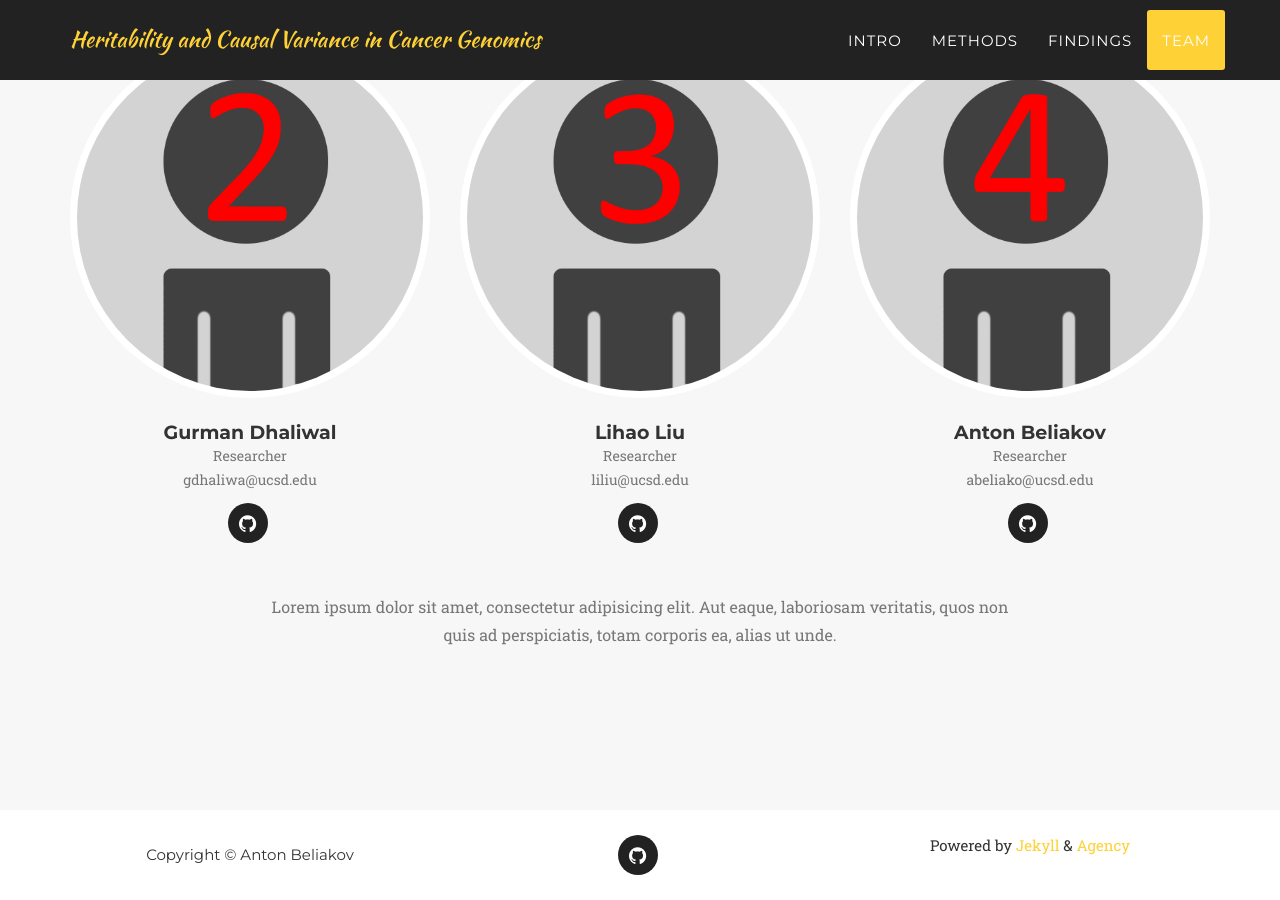
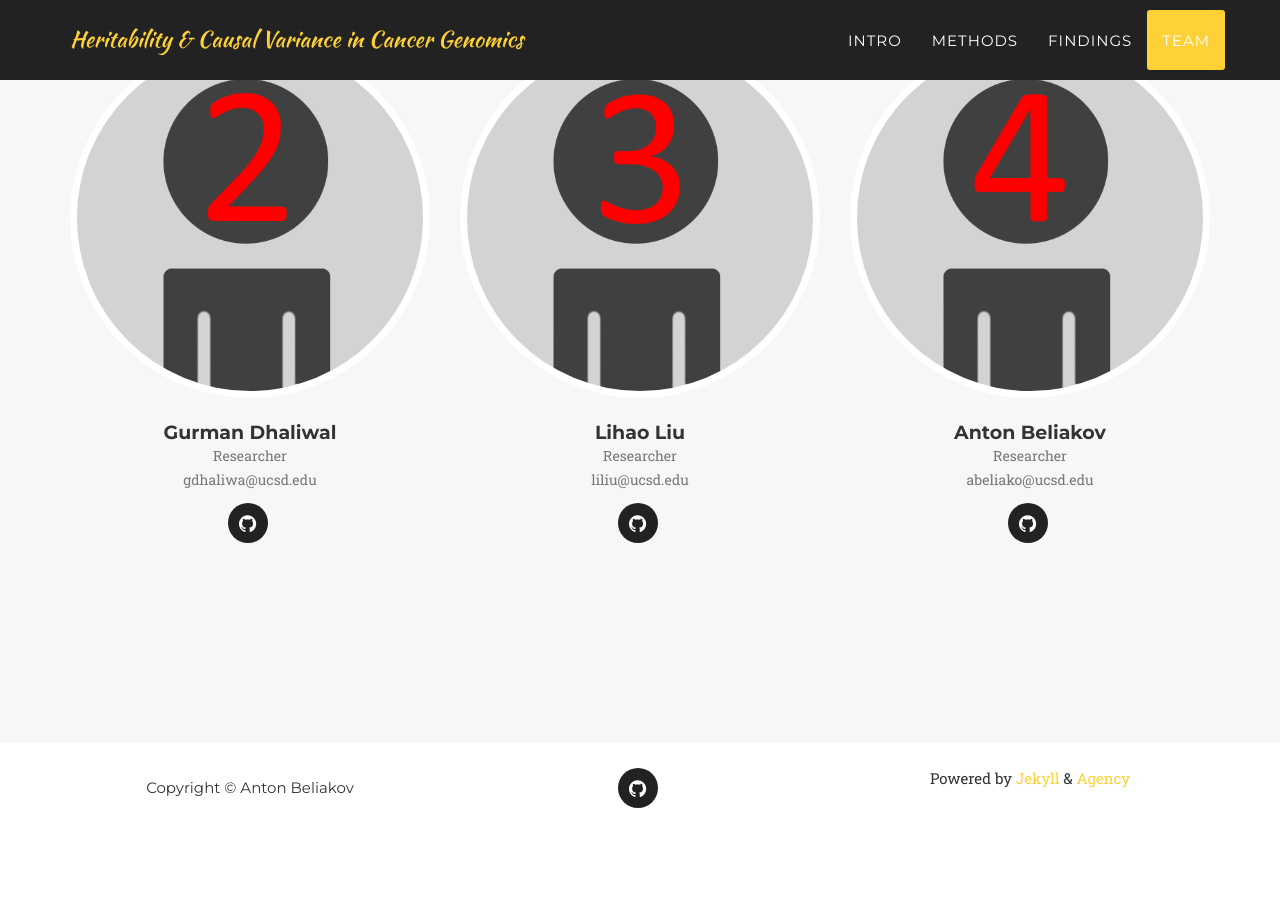
Before and after one commit to AntonBeliakovUCSD/Capstone, a Jekyll site: the page built from index.html, in a window 1280 px wide and 900 px high, scrolled down 4155 px. Built offline with Jekyll 4.4.1, drawn with Linux system fonts in a browser that asks for light colours; some web fonts are replaced; after the commit the page ends 4988 px from its top, so only the background shows below that; some of the changed text lies outside the part shown.

Commit message:
title change

```diff
--- a/_config.yml
+++ b/_config.yml
@@ -2,7 +2,7 @@ url: https://antonbeliakovucsd.github.io
 baseurl: /Capstone/
 
 # Site settings
-title: Heritability and Causal Variance in Cancer Genomics
+title: Heritability & Causal Variance in Cancer Genomics
 email:
 description: "Exploring the relationship between heritability estimates and the causal variance exhibited by SNPs for a range of diseases"
 
--- a/_includes/header.html
+++ b/_includes/header.html
@@ -42,7 +42,7 @@
         <div class="container">
             <div class="intro-text">
                 <div class="intro-lead-in">Dissecting</div>
-                <div class="intro-heading">Heritability and Causal Variance in Cancer Genomics</div>
+                <div class="intro-heading">Heritability & Causal Variance in Cancer Genomics</div>
                 <a href="#services" class="page-scroll btn btn-xl">Learn more</a>
             </div>
         </div>
--- a/_includes/team.html
+++ b/_includes/team.html
@@ -9,7 +9,7 @@
             </div>
             <div class="row">
                 {% for member in site.mentor %}
-                <div class="col-sm-4", style="margin: 0 auto">
+                <div class="col-sm-4" style="margin: 0 auto">
 
                     <div class="team-member">
                         <img src="img/team/{{ member.pic }}.png" class="img-responsive img-circle" alt="">
@@ -55,10 +55,5 @@
                 </div>
                 {% endfor %}
             </div>
-            <div class="row">
-                <div class="col-lg-8 col-lg-offset-2 text-center">
-                    <p class="large text-muted">Lorem ipsum dolor sit amet, consectetur adipisicing elit. Aut eaque, laboriosam veritatis, quos non quis ad perspiciatis, totam corporis ea, alias ut unde.</p>
-                </div>
-            </div>
         </div>
     </section>
```
